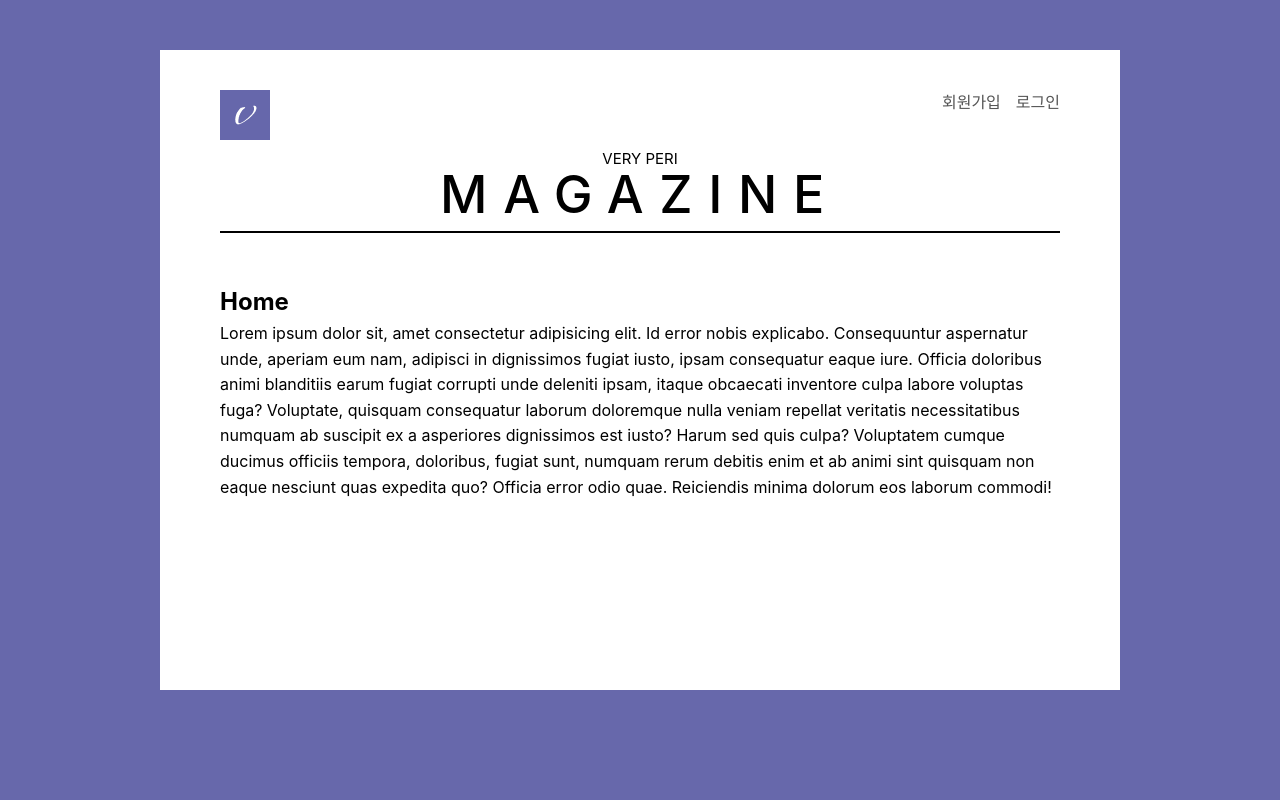
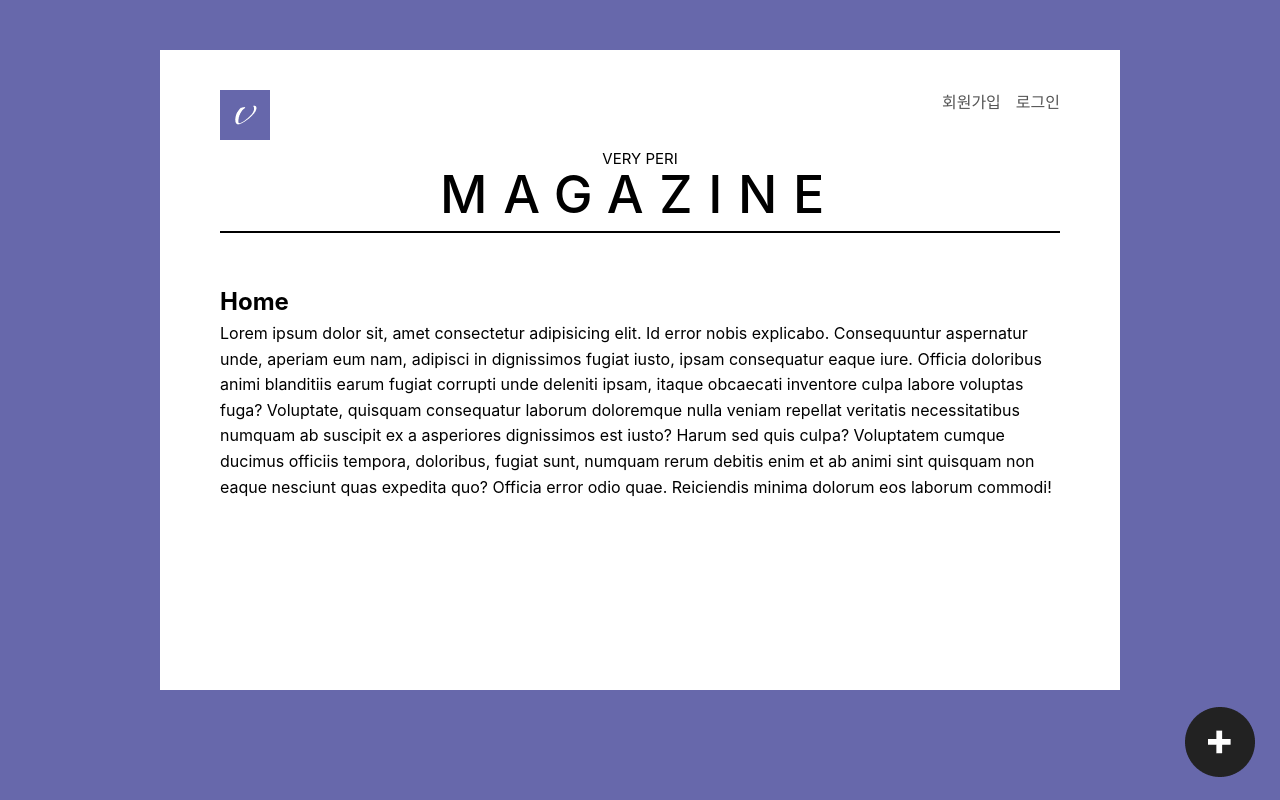
Before and after one commit to ddooyn/veryperi-magazine-2022, a React (Create React App) app: page / in a window 1280 px wide. Built offline with nearby package versions, Linux system fonts and the light colour scheme; no server answers; a web font is replaced by a local one.

Commit message:
✨ Post 라우트 추가, 버튼에 페이지 링크

```diff
--- a/src/App.js
+++ b/src/App.js
@@ -8,6 +8,7 @@ import Signup from 'pages/Signup';
 import Login from 'pages/Login';
 import MyInfo from 'pages/MyInfo';
 import Notification from 'pages/Notification';
+import Post from 'pages/Post';
 
 const App = () => {
   return (
@@ -20,6 +21,7 @@ const App = () => {
           <Route path="/login" element={<Login />} />
           <Route path="/myinfo" element={<MyInfo />} />
           <Route path="/notification" element={<Notification />} />
+          <Route path="/post" element={<Post />} />
         </Route>
       </Routes>
     </>
--- a/src/pages/Home.js
+++ b/src/pages/Home.js
@@ -1,8 +1,10 @@
 import React from 'react';
+import { Link } from 'react-router-dom';
+import styled from 'styled-components';
 
 const Home = () => {
   return (
-    <div>
+    <section>
       <h2>Home</h2>
       <p>
         Lorem ipsum dolor sit, amet consectetur adipisicing elit. Id error nobis
@@ -17,8 +19,17 @@ const Home = () => {
         quisquam non eaque nesciunt quas expedita quo? Officia error odio quae.
         Reiciendis minima dolorum eos laborum commodi!
       </p>
-    </div>
+      <PostBtn to="/post">
+        <img src="img/addbtn.png" alt="글 작성 페이지로 가기" />
+      </PostBtn>
+    </section>
   );
 };
 
 export default Home;
+
+const PostBtn = styled(Link)`
+  position: fixed;
+  bottom: 15px;
+  right: 25px;
+`;
--- /dev/null
+++ b/src/pages/Post.js
@@ -0,0 +1,11 @@
+import React from 'react';
+
+const Post = () => {
+  return (
+    <div>
+      <h2>Post</h2>
+    </div>
+  );
+};
+
+export default Post;
```
